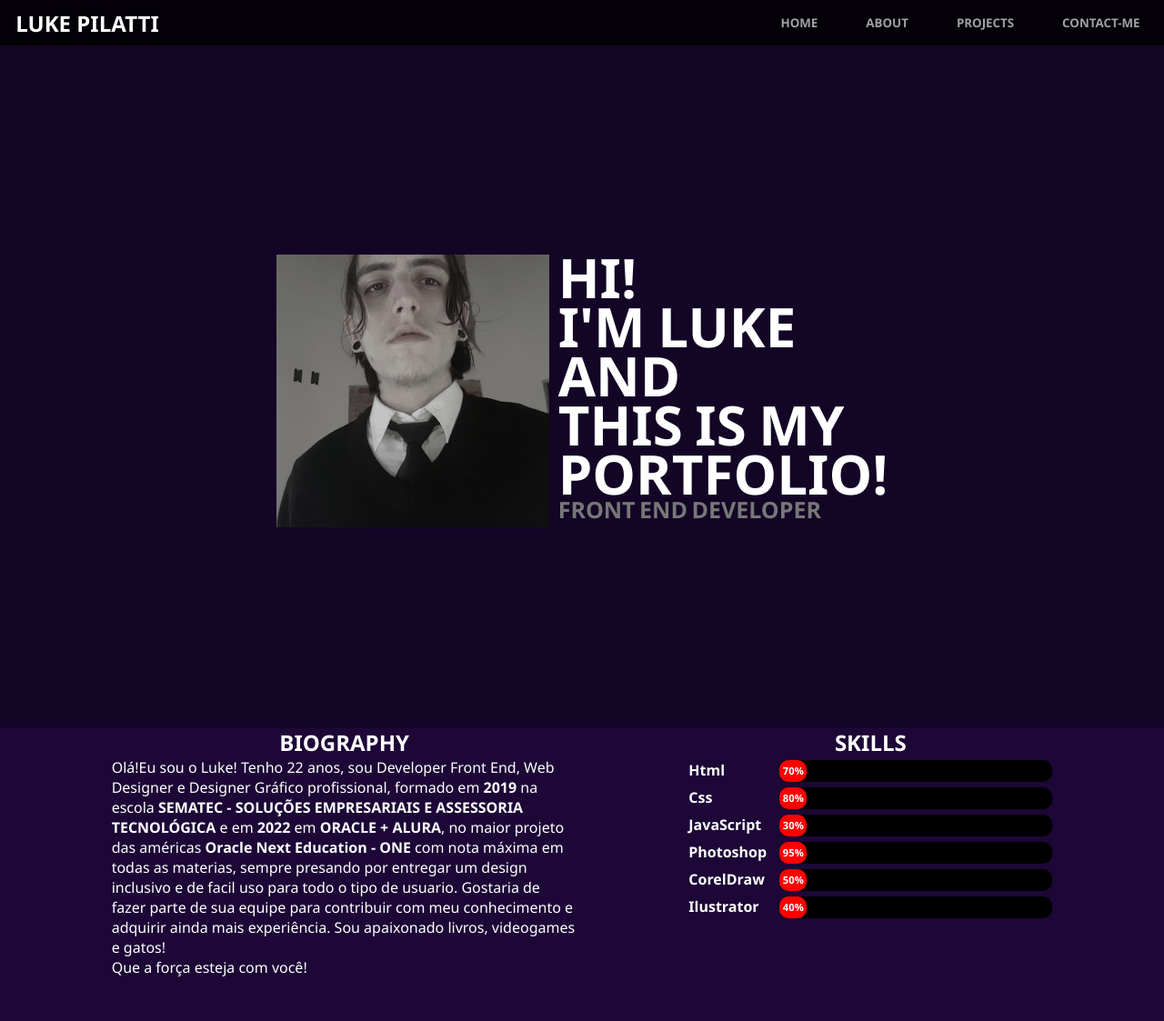
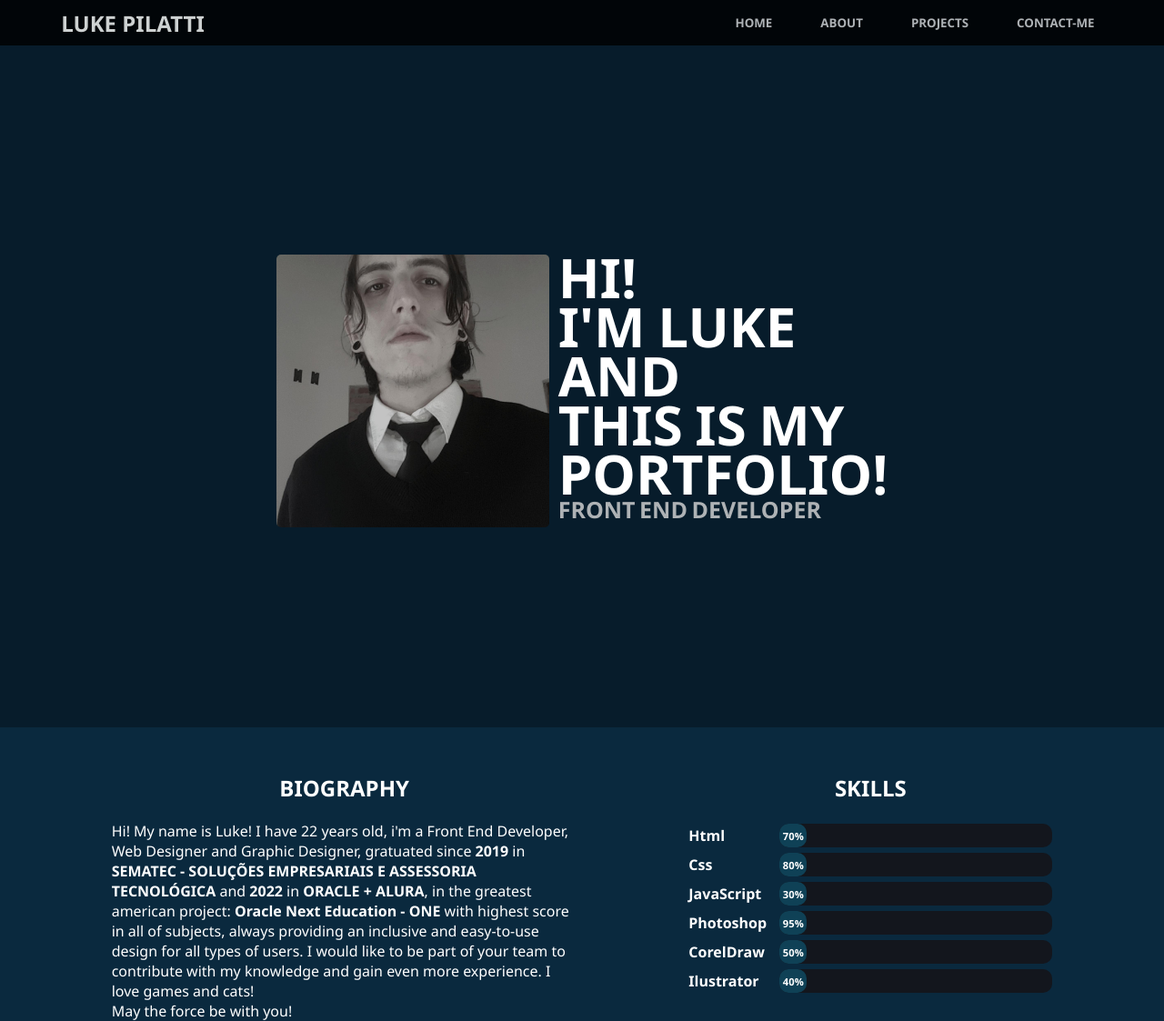
Before and after one commit to LuKeDSP/luke-portfolio, a plain HTML site: page index.html in a window 1280 px wide. Shown: the whole page at 91% size. Before the commit the page ends 1075 px from the top, so only its background shows below. Drawn offline with Linux system fonts and the light colour scheme.

Commit message:
Commited

```diff
--- a/assets/css/apresentacao.css
+++ b/assets/css/apresentacao.css
@@ -13,6 +13,7 @@
 
 .apresentacao__conteudo___imagem {
     margin-top: 10px;
+    border-radius: 5px;
     background-image: url(../img/eu.jpg);
     background-size: cover;
     background-position: center;
@@ -42,5 +43,5 @@
     word-spacing: -2px;
     line-height: 1.0;
     font-family: 'Segoe UI', Tahoma, Geneva, Verdana, sans-serif;
-    color: #777777;
+    color: #aeb2b5;
 }
--- a/assets/css/cabecalho.css
+++ b/assets/css/cabecalho.css
@@ -6,7 +6,7 @@
 body {
     width: 100vw;
     height: 100%;
-    background-color: #1c0736;
+    background-color: #0a293e;
 }
 
 ::-webkit-scrollbar {
@@ -26,16 +26,18 @@ body {
 .cabecalho__titulo {
     display: flex;
     width: 15%;
+    padding: 0 0 0 50px;
     justify-content: center;
     font-size: 1.5rem;
     text-transform: uppercase;
     font-weight: bolder;
     font-family: 'Segoe UI', Tahoma, Geneva, Verdana, sans-serif;
-    color: white;
+    color: #cdd1d1;
 }
 
 .cabecalho__menu {
     display: flex;
+    padding: 0 50px 0 0;
     justify-content: space-around;
     list-style: none;
     width: 35%;
@@ -46,7 +48,7 @@ body {
     text-transform: uppercase;
     font-weight: bolder;
     font-family: 'Segoe UI', Tahoma, Geneva, Verdana, sans-serif;
-    color: #a1a1a1;
+    color: #aeb2b5;
     background-color: #00000000;
 }
 
--- a/assets/css/sobre.css
+++ b/assets/css/sobre.css
@@ -1,4 +1,5 @@
 .titulos {
+    margin: 50px 0 20px 0;
     text-transform: uppercase;
     font-weight: bolder;
     font-family: 'Segoe UI', Tahoma, Geneva, Verdana, sans-serif;
@@ -32,9 +33,8 @@
 .sobre__habilidade___linguagem {
     display: grid;
     align-items: center;
-    line-height: .2;
     grid-template-columns: 100px 150px 150px;
-    grid-template-rows: 30px 30px 30px 30px 30px 30px;
+    grid-template-rows: 32px 32px 32px 32px 32px 32px;
 }
 
 .sobre__habilidade___linguagem____html,
@@ -86,8 +86,8 @@
 .sobre__habilidade___linguagem____illustratorpcnt {
     width: 100%;
     height: 80%;
-    background-color: rgb(0, 0, 0);
     border-radius: 10px;
+    background-color: #13161d;
 }
 
 .sobre__habilidade___linguagem____htmlpcnt {
@@ -126,6 +126,7 @@
 .sobre__habilidade___linguagem____htmlpcnt_____corphotoshop,
 .sobre__habilidade___linguagem____htmlpcnt_____corcoreldraw,
 .sobre__habilidade___linguagem____htmlpcnt_____corillustrator {
+    height: 100%;
     transition: 0.3s;
     display: flex;
     align-items: center;
@@ -135,8 +136,7 @@
     font-size: .7rem;
     font-family: 'Segoe UI', Tahoma, Geneva, Verdana, sans-serif;
     color: white;
-    background-color: red;
-    height: 100%;
+    background-color: #0f4156;
 }
 
 .sobre__habilidade___linguagem____htmlpcnt_____corhtml {
--- a/index.html
+++ b/index.html
@@ -34,18 +34,18 @@
     <section class="sobre">
         <div class="sobre__bio">
             <h1 class="titulos">Biography</h1>
-            <p>Olá!Eu sou o Luke! Tenho 22 anos, sou Developer Front End,
-                Web Designer e Designer Gráfico profissional,
-                formado em <strong>2019</strong> na escola
+            <p>Hi! My name is Luke! I have 22 years old, i'm a Front End Developer,
+                Web Designer and Graphic Designer,
+                gratuated since <strong>2019</strong> in
                 <strong>SEMATEC - SOLUÇÕES EMPRESARIAIS E ASSESSORIA TECNOLÓGICA</strong>
-                e em <strong>2022</strong> em <strong>ORACLE + ALURA</strong>,
-                no maior projeto das américas <strong>Oracle Next Education - ONE</strong>
-                com nota máxima em todas as materias, sempre presando por entregar um design
-                inclusivo e de facil uso para todo o tipo de usuario.
-                Gostaria de fazer parte de sua equipe para contribuir com meu conhecimento e
-                adquirir ainda mais experiência.
-                Sou apaixonado livros, videogames e gatos! <br>
-                Que a força esteja com você!</p>
+                and <strong>2022</strong> in <strong>ORACLE + ALURA</strong>,
+                in the greatest american project: <strong>Oracle Next Education - ONE</strong>
+                with highest score in all of subjects, always providing an inclusive and easy-to-use
+                design for all types of users.
+                I would like to be part of your team to contribute with my knowledge and gain even more
+                experience.
+                I love games and cats! <br>
+                May the force be with you!</p>
             </p>
         </div>
         <div class="sobre__habilidade">
```
